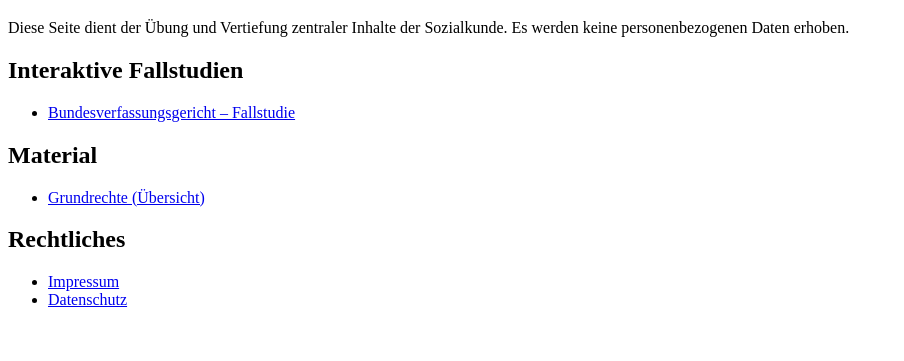
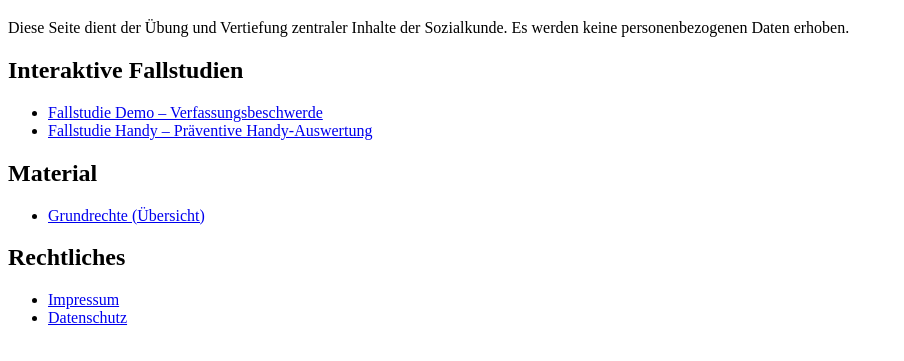
Before and after one commit to HerrEhrhardtCJD/Sozialkunde-Lernen, a plain HTML site: page index.html in a window 1280 px wide. Shown: the part 61-422 px from the top of the page, without its empty margins (0-904 px from the left). Drawn offline with Linux system fonts and the light colour scheme.

Commit message:
Update index.html

```diff
--- a/index.html
+++ b/index.html
@@ -12,8 +12,17 @@
 
   <h2>Interaktive Fallstudien</h2>
   <ul>
-    <li><a href="twine/bverfg.html">Bundesverfassungsgericht – Fallstudie</a></li>
-  </ul>
+  <li>
+    <a href="twine/bverfg.html">
+      Fallstudie Demo – Verfassungsbeschwerde
+    </a>
+  </li>
+  <li>
+    <a href="twine/handy.html">
+      Fallstudie Handy – Präventive Handy-Auswertung
+    </a>
+  </li>
+</ul>
 
   <h2>Material</h2>
   <ul>
```
